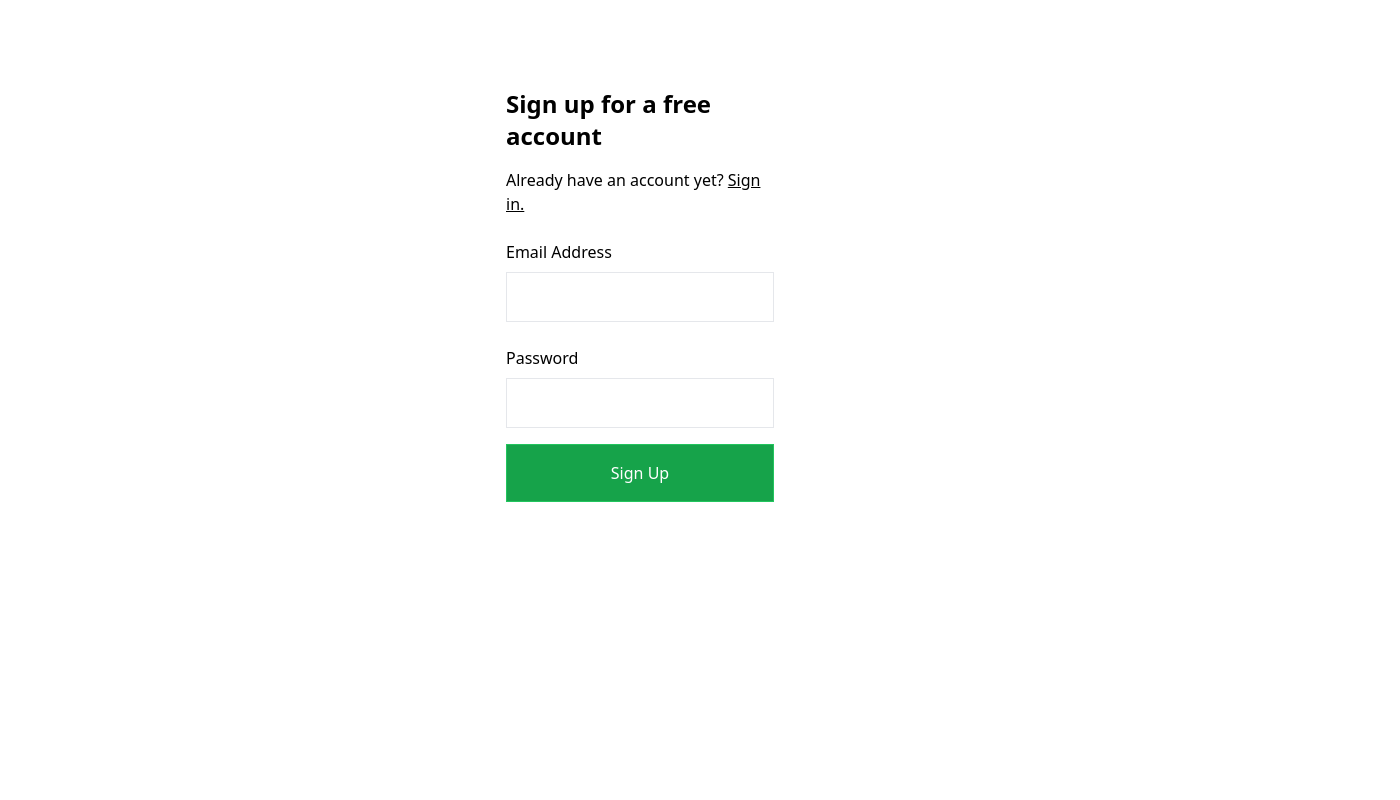
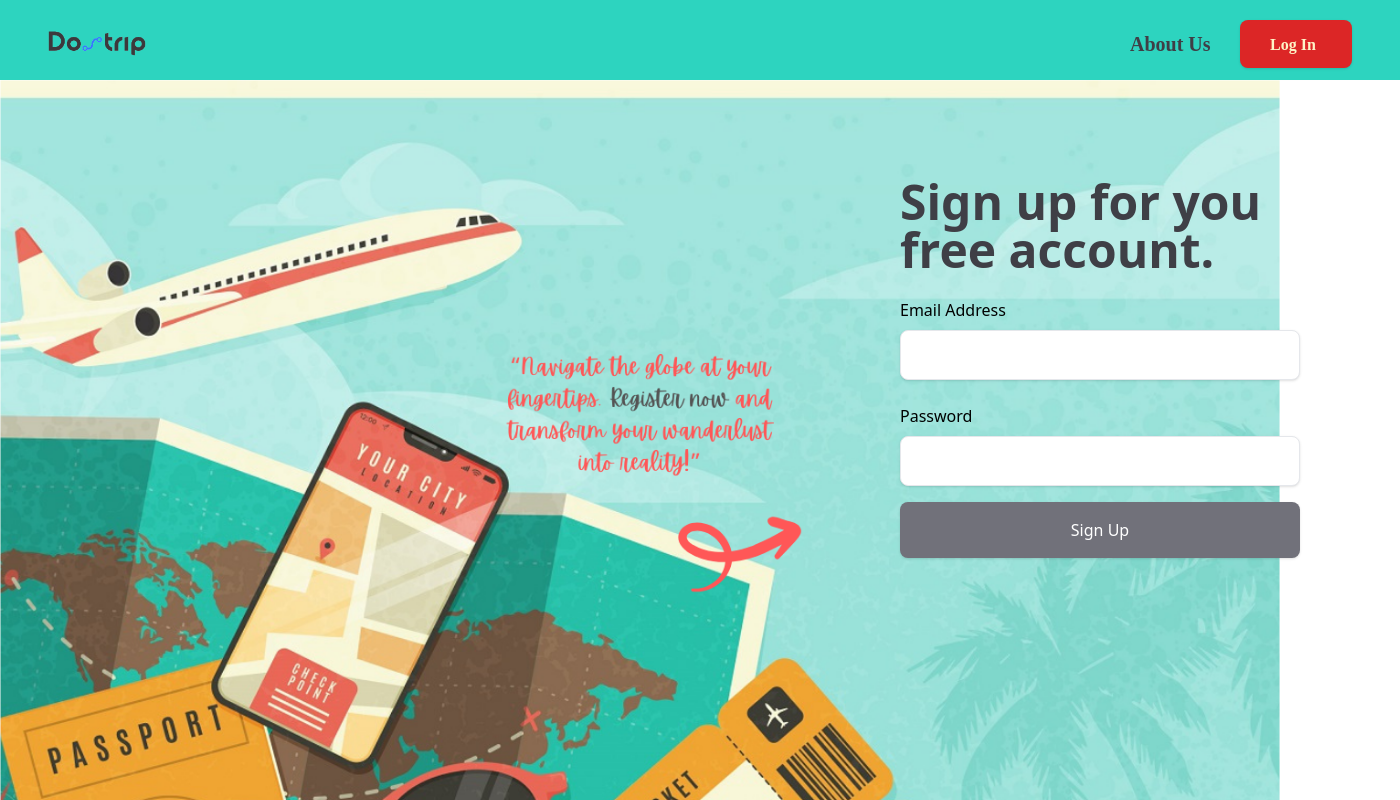
Before and after one commit to hussnainzaman/protdostrip, a React (Create React App) app: page /signup in a window 1280 px wide. Shown: the top 800 px of the page, 1400 px wide, since content can reach past the window. Built offline with nearby package versions, Linux system fonts and the light colour scheme; no server answers.

Commit message:
Sign Up Ready

```diff
--- a/src/components/Signin.jsx
+++ b/src/components/Signin.jsx
@@ -56,10 +56,10 @@ const Signin = () => {
               <label className='py-2 font-medium'>Password</label>
               <input onChange={(e) => setPassword(e.target.value)} className='border p-3 rounded-lg shadow' type='password' />
             </div>
-            <button className='border bg-red-500 hover:bg-blue-500 w-full p-4 my-2 text-white rounded-lg shadow'>
+            <button className='border bg-red-500 hover:bg-teal-500 w-full p-4 my-2 text-white rounded-lg shadow'>
               Sign In
             </button>
-            <button className='border bg-zinc-600 hover:bg-blue-900 w-full p-4 my-2 text-white rounded-lg shadow'>
+            <button className='border bg-zinc-600 hover:bg-red-900 w-full p-4 my-2 text-white rounded-lg shadow'>
               <Link to='/ForgotPassword'>
                 Forgot Password
               </Link>
--- a/src/components/Signup.jsx
+++ b/src/components/Signup.jsx
@@ -22,37 +22,52 @@ const Signup = () => {
   };
 
   return (
-    <div className='max-w-[300px] mx-auto my-16 p-4'>
-      <div>
-        <h1 className='text-2xl font-bold py-2'>Sign up for a free account</h1>
-        <p className='py-2'>
-          Already have an account yet?{' '}
-          <Link to='/' className='underline'>
-            Sign in.
+      <div className='signin w-[1400px] mx-auto my-auto '>
+        <div className="Rectangle w-auto h-20 bg-teal-400 ">
+          <div className="signupbtn w-28 h-12 left-[1240px] top-[20px] absolute">
+            <div className="Rectangle w-28 h-12 left-0 top-0 absolute rounded-lg shadow bg-red-600" />
+            <button className="signup left-[30px] top-[13px] absolute text-amber-100  text-base font-bold font-['Nunito']">
+              <Link to='/signin'>
+                Log In
               </Link>
-        </p>
+            </button>
           </div>
+          <button className="homebutton w-28 h-8 left-[40px] top-[20px] absolute">
+            <Link to='/'>
+              <img className="image w-220 h-200 " src={require("./images/homologo.png")} alt='logo' />
+            </Link>
+          </button>
+          <button className="navbtn2 left-[1130px] top-[30px] absolute text-zinc-700  text-xl font-semibold font-['Nunito']">About Us</button>
+        </div>
+        <div className="Header mx-auto my-auto absolute">
+          <div className="MaskGroup w-50 h-auto left-0 top-0">
+
+            <img className="image w-200 h-200 " src={require("./images/img003.png")} alt='pic by freepik' />
+          </div>
+          <div className="Rectangle left-[900px] w-[400px] h-[400px] top-[90px] absolute">
+            <h1 className='font-bold py-2 text-zinc-700 text-5xl'>Sign up for you free account.</h1>
+
             <form onSubmit={handleSubmit}>
               <div className='flex flex-col py-2'>
                 <label className='py-2 font-medium'>Email Address</label>
-          <input
-            onChange={(e) => setEmail(e.target.value)}
-            className='border p-3'
-            type='email'
-          />
+                <input onChange={(e) => setEmail(e.target.value)} className='border p-3 rounded-lg shadow' type='email' />
               </div>
               <div className='flex flex-col py-2'>
                 <label className='py-2 font-medium'>Password</label>
-          <input
-            onChange={(e) => setPassword(e.target.value)}
-            className='border p-3'
-            type='password'
-          />
+                <input onChange={(e) => setPassword(e.target.value)} className='border p-3 rounded-lg shadow' type='password' />
               </div>
-        <button className='border border-green-500 bg-green-600 hover:bg-blue-500 w-full p-4 my-2 text-white'>
+              <button className=' bg-zinc-500 hover:bg-teal-500 w-full p-4 my-2 text-white rounded-lg shadow'>
                 Sign Up
               </button>
+
             </form>
+          </div>
+          <div class="Rectangle h-20 left-0 top-0  bg-red-400 text-center p-6 text-white">
+            This application is built for project purposes and not to be run commercially.<br />
+            Brought you by: Hussnain, Krintan, Muskan, and Abhishek
+          </div>
+        </div>
+
       </div>
   );
 };
```
Also changed, not shown: src/components/images/img003.png (added). Lines whose indentation alone changed are shown as unchanged.
